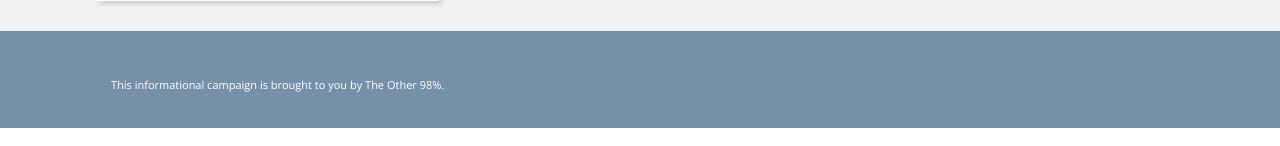
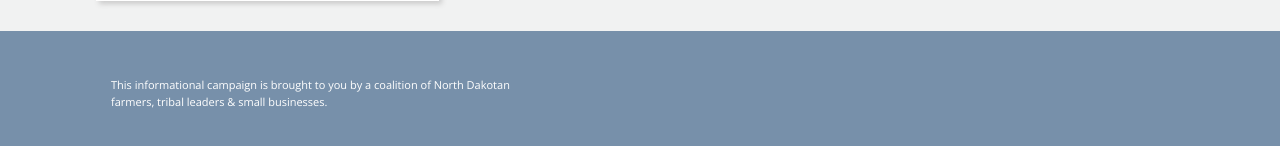
Before and after one commit to DanielM12/dakotaaccesspipeline.net, a PHP site: page /index.php in a window 1280 px wide. Shown: the part 2031-2177 px from the top of the page. Run offline with PHP 8.4, Linux system fonts and the light colour scheme; some libraries are stand-ins or nearby versions.

Commit message:
cheeky cheeky!

```diff
--- a/parts/footer.php
+++ b/parts/footer.php
@@ -1,7 +1,7 @@
 <footer>
   <div class="row">
     <div class="large-5 columns">
-    <p>This informational campaign is brought to you by The Other 98%.</p>
+    <p>This informational campaign is brought to you by a coalition of North Dakotan farmers, tribal leaders &amp small businesses.</p>
     </div>
   </div>
 </footer>
```
